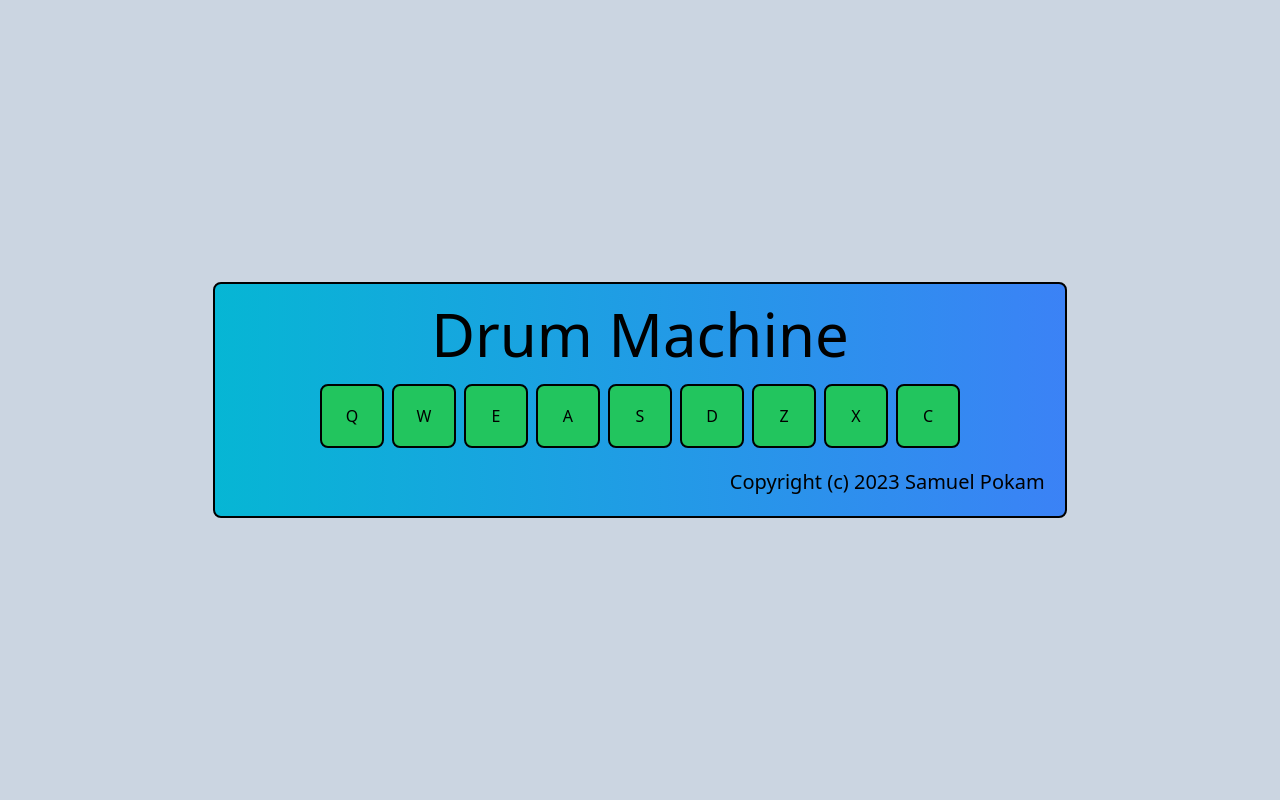
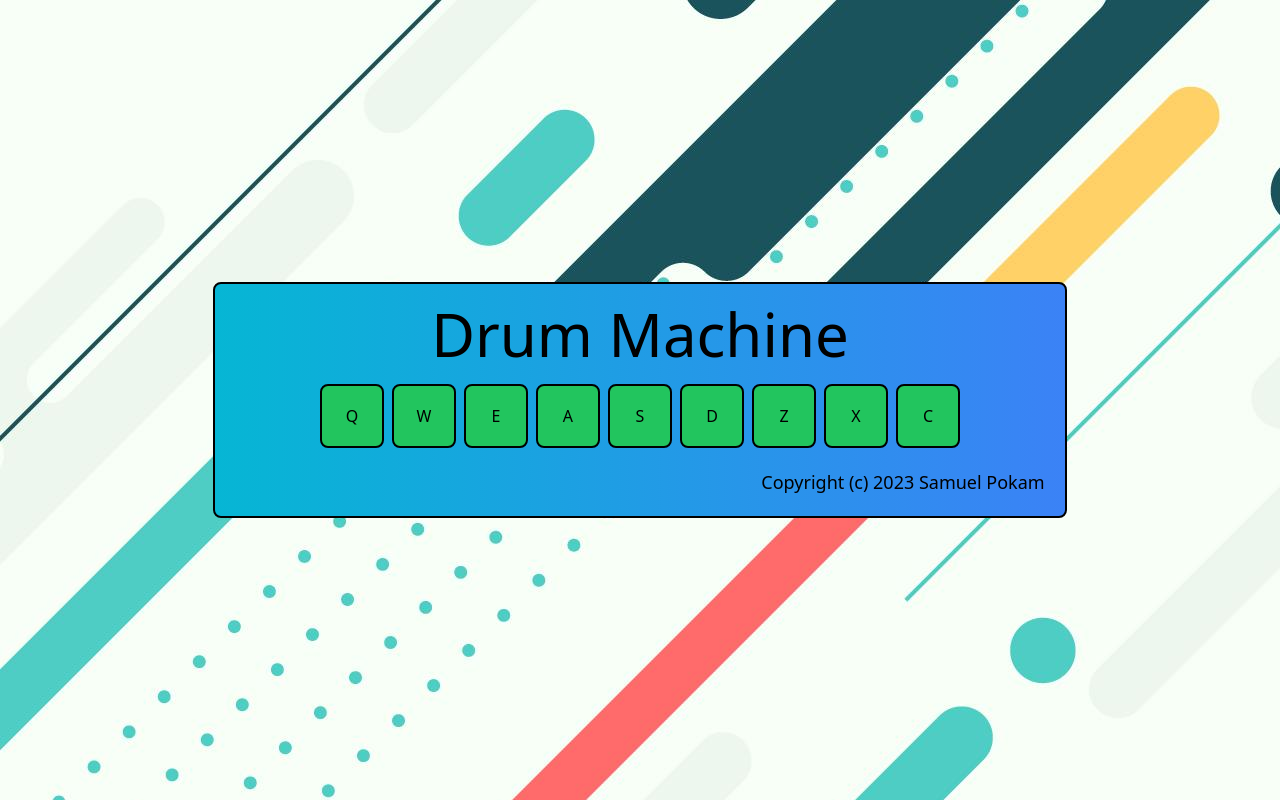
Before and after one commit to RinKhimera/drum-project, a Next.js app: page / in a window 1280 px wide. Built offline with nearby package versions, Linux system fonts and the light colour scheme.

Commit message:
Background added + TS error fixed

```diff
--- a/components/Button.tsx
+++ b/components/Button.tsx
@@ -17,10 +17,10 @@ const Button: React.FC<ButtonProps> = ({
 }) => {
   const [isPlaying, setIsPlaying] = useState(false);
   const [audioName, setAudioName] = useState("");
-  const audioRef = useRef(null);
+  const audioRef = useRef<HTMLAudioElement | null>(null);
 
   useEffect(() => {
-    const handleKeyDown = (event) => {
+    const handleKeyDown = (event: KeyboardEvent) => {
       if (event.key.toUpperCase() === keyTrigger) {
         playSound();
       }
@@ -35,13 +35,17 @@ const Button: React.FC<ButtonProps> = ({
 
   const playSound = () => {
     setAudioName(name);
+    if (audioRef.current) {
       audioRef.current.currentTime = 0;
       audioRef.current.play();
+    }
     setIsPlaying(true);
+    if (audioRef.current && typeof audioRef.current.duration === "number") {
       setTimeout(() => {
         setIsPlaying(false);
         setAudioName("");
       }, audioRef.current.duration * 1000);
+    }
   };
 
   const buttonClass = isPlaying ? "bg-red-500" : "bg-green-500";
@@ -56,7 +60,7 @@ const Button: React.FC<ButtonProps> = ({
       {keyTrigger}
       <audio id={keyTrigger} src={audioPath} ref={audioRef}></audio>
       {audioName && (
-        <div className="bg-amber-400 p-3 text-2xl text-red-600 text-center w-40 absolute top-0">
+        <div className="bg-amber-400 p-3 text-2xl font-bold text-red-600 text-center w-40 absolute top-0">
           {audioName}
         </div>
       )}
--- a/components/Drum.tsx
+++ b/components/Drum.tsx
@@ -90,7 +90,7 @@ const Drum = () => {
               ))}
             </div>
           </div>
-          <div className="justify-self-end text-xl">
+          <div className="justify-self-end text-lg">
             Copyright (c) 2023 Samuel Pokam
           </div>
         </div>
--- a/pages/index.tsx
+++ b/pages/index.tsx
@@ -5,7 +5,7 @@ import Drum from "../components/Drum";
 
 const Home: NextPage = () => {
   return (
-    <div className=" bg-slate-300 h-screen ">
+    <div className=" bg-hero h-screen ">
       <Head>
         <title>Drum Machine</title>
         <meta
--- a/tailwind.config.js
+++ b/tailwind.config.js
@@ -1,12 +1,16 @@
 /** @type {import('tailwindcss').Config} */
 module.exports = {
   content: [
-    './pages/**/*.{js,ts,jsx,tsx}',
-    './components/**/*.{js,ts,jsx,tsx}',
-    './app/**/*.{js,ts,jsx,tsx}',
+    "./pages/**/*.{js,ts,jsx,tsx}",
+    "./components/**/*.{js,ts,jsx,tsx}",
+    "./app/**/*.{js,ts,jsx,tsx}",
   ],
   theme: {
-    extend: {},
+    extend: {
+      backgroundImage: {
+        hero: "url('../public/bg-img.jpg')",
+      },
+    },
   },
   plugins: [],
-}
+};
```
Also changed, not shown: public/bg-img.jpg (added). Lines whose indentation alone changed are shown as unchanged.
